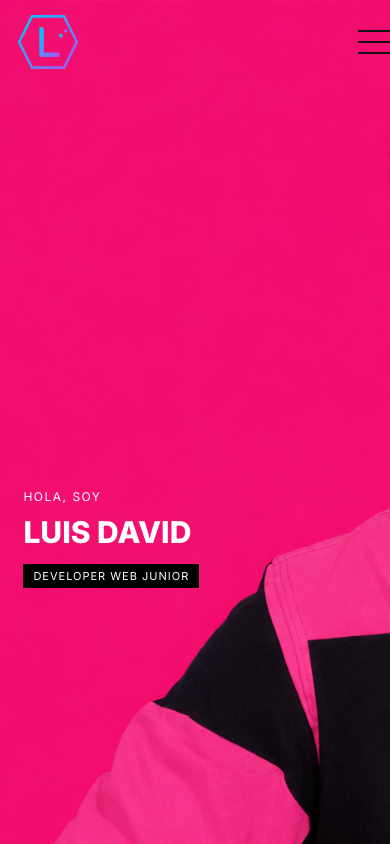
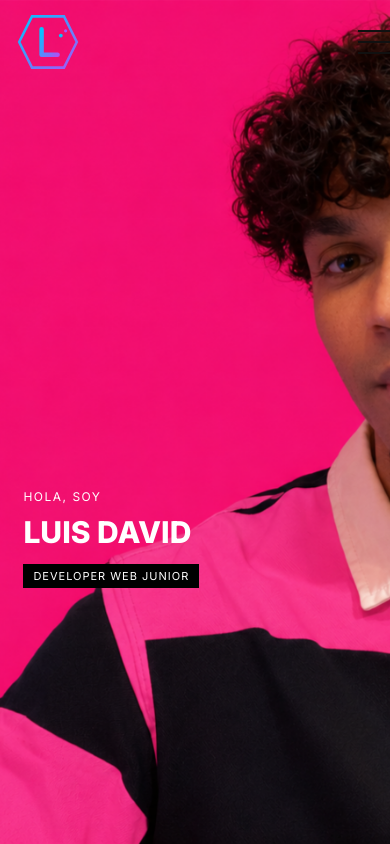
Before and after one commit to LuisDavid-DeveloperSr/luis-david-portfolio, a React (Vite) app: page / in a window 390 px wide. Built offline with nearby package versions, Linux system fonts and the light colour scheme.

Commit message:
Mejorado el diseño responsive del hero

```diff
--- a/src/styles/global.css
+++ b/src/styles/global.css
@@ -327,6 +327,7 @@ body {
   /* ===== Scroll seguro ===== */
   html,
   body {
+    background-image:url("/hero-movil.png");
     overflow-x: hidden;
     overflow-y: auto;
   }
```
Also changed, not shown: public/hero-movil.png (added).
